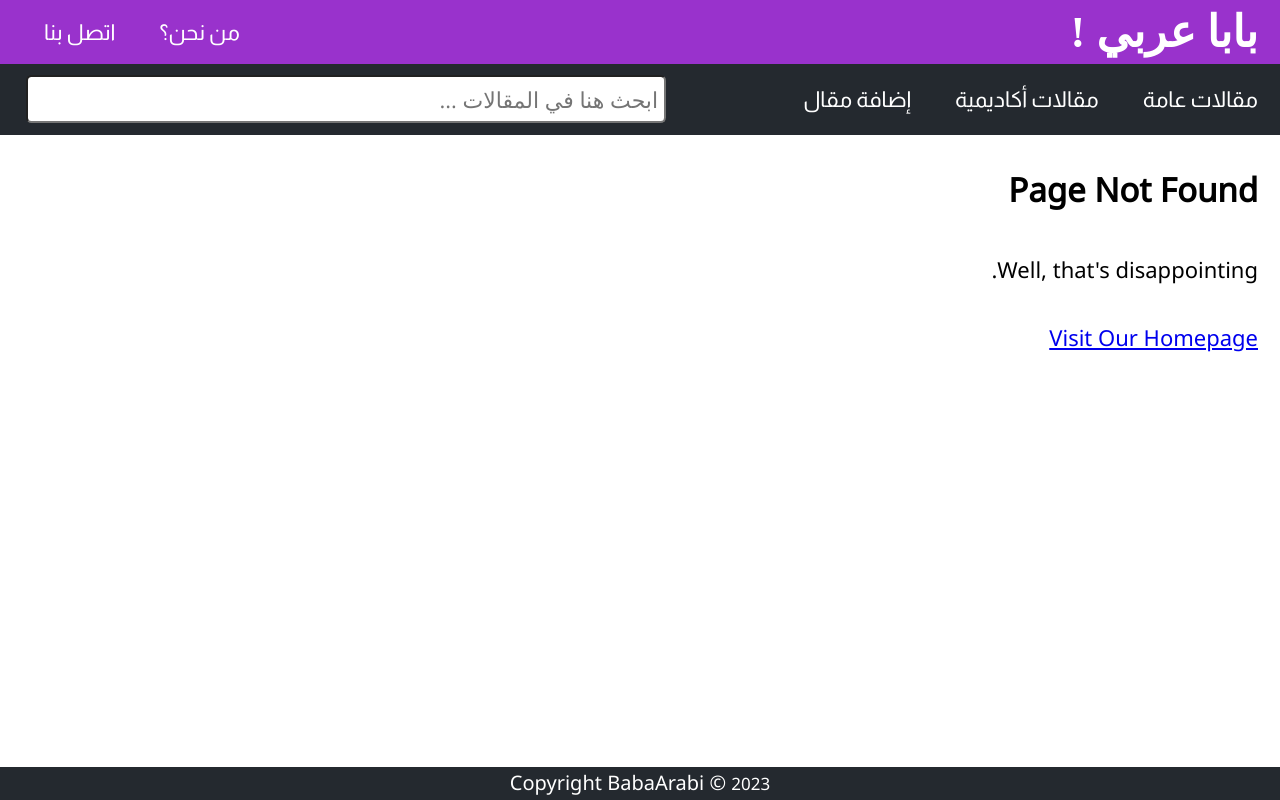
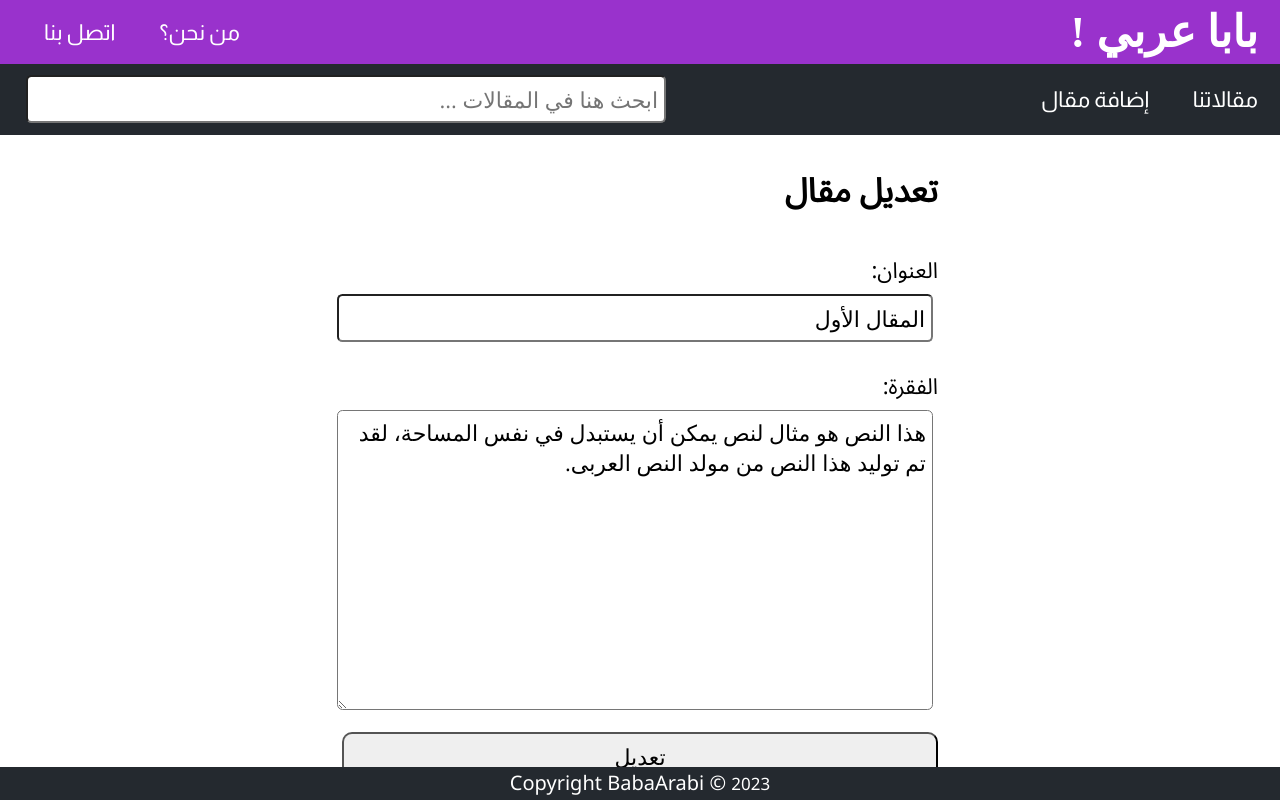
Before and after one commit to kurdiahmad/BabaArabi, a React (Create React App) app: page /edit/1 in a window 1280 px wide. Before the commit this address had no page. Built offline with nearby package versions, Linux system fonts and the light colour scheme; data requests are answered from the project's data file; a web font is replaced by a local one.

Commit message:
axios test

```diff
--- /dev/null
+++ b/data/db.json
@@ -0,0 +1,22 @@
+{
+  "posts": [
+    {
+      "id": 1,
+      "title": "المقال الأول",
+      "datetime": "July 01, 2021 11:17:36 AM",
+      "body": "هذا النص هو مثال لنص يمكن أن يستبدل في نفس المساحة، لقد تم توليد هذا النص من مولد النص العربى."
+    },
+    {
+      "id": 2,
+      "title": "المقال الثاني",
+      "datetime": "July 01, 2021 11:17:36 AM",
+      "body": "هذا النص هو مثال لنص يمكن أن يستبدل في نفس المساحة، لقد تم توليد هذا النص من مولد النص العربى."
+    },
+    {
+      "id": 3,
+      "title": "المقال الثالث",
+      "datetime": "February 19, 2023 10:49:39 AM",
+      "body": "يمكن أن يستبدل في نفس المساحة، لقد تم توليد هذا النص من مولد النص العربى."
+    }
+  ]
+}
--- a/package.json
+++ b/package.json
@@ -6,11 +6,12 @@
     "@testing-library/jest-dom": "^5.16.5",
     "@testing-library/react": "^13.4.0",
     "@testing-library/user-event": "^13.5.0",
+    "axios": "^1.3.3",
     "date-fns": "^2.29.3",
     "react": "^18.2.0",
     "react-dom": "^18.2.0",
     "react-router-dom": "^6.8.1",
-    "react-scripts": "5.0.1",
+    "react-scripts": "^5.0.1",
     "web-vitals": "^2.1.4"
   },
   "scripts": {
--- a/src/App.js
+++ b/src/App.js
@@ -2,45 +2,47 @@
 import Home from './Home';
 import NewPost from './NewPost';
 import PostPage from './PostPage';
+import EditPost from './EditPost';
 import About from './About';
 import Missing from './Missing';
 import { Route, Routes, useNavigate } from 'react-router-dom';
 import { useState, useEffect } from 'react';
 import { format } from 'date-fns';
 import Contact from './Contact';
+import api from './api/posts';
+
 
 function App() {
-  const [posts, setPosts] = useState([
-    {
-      id: 1,
-      title: "المقال الأول",
-      datetime: "July 01, 2021 11:17:36 AM",
-      body: "هذا النص هو مثال لنص يمكن أن يستبدل في نفس المساحة، لقد تم توليد هذا النص من مولد النص العربى."
-    },
-    {
-      id: 2,
-      title: "المقال الثاني",
-      datetime: "July 01, 2021 11:17:36 AM",
-      body: "هذا النص هو مثال لنص يمكن أن يستبدل في نفس المساحة، لقد تم توليد هذا النص من مولد النص العربى."
-    },
-    {
-      id: 3,
-      title: "المقال الثالث",
-      datetime: "July 01, 2021 11:17:36 AM",
-      body: "هذا النص هو مثال لنص يمكن أن يستبدل في نفس المساحة، لقد تم توليد هذا النص من مولد النص العربى."
-    },
-    {
-      id: 4,
-      title: "المقال الرابع",
-      datetime: "July 01, 2021 11:17:36 AM",
-      body: "هذا النص هو مثال لنص يمكن أن يستبدل في نفس المساحة، لقد تم توليد هذا النص من مولد النص العربى."
-    }
-  ])
+  const [posts, setPosts] = useState([]);
   const [search, setSearch] = useState('');
   const [searchResults, setSearchResults] = useState([]);
   const [postTitle, setPostTitle] = useState('');
   const [postBody, setPostBody] = useState('');
+  const [editTitle, setEditTitle] = useState('');
+  const [editBody, setEditBody] = useState('');
   const navigate = useNavigate();
+
+  useEffect(()=>{
+    const fetchPosts = async () => {
+      try{
+        const response = await api.get('/posts');
+        // axios do the json step and it catches the error when they're not in the 200 range
+        // no need for this with axios: if (!response.ok) and no need for the json step
+        setPosts(response.data);
+      } catch (err) {
+        if (err.response){
+        //Not in the 200 response range
+        console.log(err.response.data);
+        console.log(err.response.status);
+        console.log(err.response.headers);
+        } else {
+          console.log(`Error: ${err.message}`);
+        }
+      }
+    }
+
+    fetchPosts();
+  },[])
 
   useEffect(() => {
     const filteredResults = posts.filter((post) =>
@@ -50,22 +52,50 @@
     setSearchResults(filteredResults.reverse());
   }, [posts, search])
 
-  const handleSubmit = (e) => {
+  const handleSubmit = async (e) => {
     e.preventDefault();
     const id = posts.length ? posts[posts.length - 1].id + 1 : 1;
     const datetime = format(new Date(), 'MMMM dd, yyyy pp');
     const newPost = { id, title: postTitle, datetime, body: postBody };
-    const allPosts = [...posts, newPost];
+
+    //AXIOS
+    try{
+      const response = await api.post('/posts', newPost);
+      const allPosts = [...posts, response.data];
       setPosts(allPosts);
       setPostTitle('');
       setPostBody('');
       navigate('/');
+    } catch (err) {
+      console.log(`Error: ${err.message}`);
+    }
   }
 
-  const handleDelete = (id) => {
+  const handleEdit = async (id) => {
+    const datetime = format(new Date(), 'MMMM dd, yyyy pp');
+    const updatedPost = { id, title: editTitle, datetime, body: editBody };
+    try{
+      const response = await api.put(`/posts/${id}`, updatedPost) //patch for specific field edit
+      setPosts(posts.map(post => post.id === id ? {...response.data } : post));
+      setEditTitle('');
+      setEditBody('');
+      navigate('/');
+    } catch (err) {
+      console.log(`Error: ${err.message}`);
+    }
+
+  }
+
+  const handleDelete = async (id) => {
+    try{
+      await api.delete(`/posts/${id}`);
       const postsList = posts.filter(post => post.id !== id);
       setPosts(postsList);
       navigate('/');
+    } catch(err){
+      console.log(`Error: ${err.message}`);
+    }
+
   }
 
   return (
@@ -88,6 +118,21 @@
             handleDelete={handleDelete}
           />} />
         </Route>
+
+        <Route path="edit">
+        <Route path=":id" element={
+        <EditPost
+          posts={posts}
+          handleEdit={handleEdit}
+          editTitle={editTitle}
+          setEditTitle={setEditTitle}
+          editBody={editBody}
+          setEditBody={setEditBody}
+         />
+        } />
+        </Route>
+
+
         <Route path="about" element={<About />} />
         <Route path="contact" element={<Contact />} />
         <Route path="*" element={<Missing />} />
--- /dev/null
+++ b/src/EditPost.js
@@ -0,0 +1,59 @@
+import { useEffect } from "react";
+import { useParams, Link } from "react-router-dom";
+
+const EditPost = ({
+  posts,
+  handleEdit,
+  editBody,
+  setEditBody,
+  editTitle,
+  setEditTitle,
+}) => {
+  const { id } = useParams();
+  const post = posts.find((post) => post.id.toString() === id);
+
+  useEffect(() => {
+    if (post) {
+      setEditTitle(post.title);
+      setEditBody(post.body);
+    }
+  }, [post, setEditTitle, setEditBody]);
+  return (
+    <main className="NewPost">
+      {editTitle &&
+        <>
+          <h2>تعديل مقال</h2>
+          <form className="newPostForm" onSubmit={(e) => e.preventDefault()}>
+            <label htmlFor="postTitle">العنوان:</label>
+            <input
+              id="postTitle"
+              type="text"
+              required
+              value={editTitle}
+              onChange={(e) => setEditTitle(e.target.value)}
+            />
+            <label htmlFor="postBody">الفقرة:</label>
+            <textarea
+              id="postBody"
+              required
+              value={editBody}
+              onChange={(e) => setEditBody(e.target.value)}
+            />
+            <button type="submit" onClick={() => handleEdit(post.id)}>تعديل</button>
+          </form>
+        </>
+      }
+      {!editTitle &&
+      <>
+        <h2>Post Not Found</h2>
+        <p>Well, that's disappointing.</p>
+        <p>
+            <Link to='/'>Visit Our Homepage</Link>
+        </p>
+      </>
+      }
+    </main>
+  );
+};
+
+export default EditPost;
--- a/src/Nav.js
+++ b/src/Nav.js
@@ -15,8 +15,8 @@
             </form>
             <ul>
                 <li><Link to="post">إضافة مقال </Link></li>
-                <li><Link to="/">مقالات أكاديمية</Link></li>
-                <li><Link to="/">مقالات عامة</Link></li>
+                {/* <li><Link to="/">مقالات أكاديمية</Link></li> */}
+                <li><Link to="/">مقالاتنا</Link></li>
 
             </ul>
         </nav>
--- a/src/PostPage.js
+++ b/src/PostPage.js
@@ -11,9 +11,10 @@
                         <h2>{post.title}</h2>
                         <p className="postDate">{post.datetime}</p>
                         <p className="postBody">{post.body}</p>
-                        {/* <button onClick={() => handleDelete(post.id)}>
-                            Delete Post
-                        </button> */}
+                        <Link to={`/edit/${post.id}`}> <button className="editButton"> تعديل المقال</button></Link>
+                        <button className="deleteButton" onClick={() => handleDelete(post.id)}>
+                            حذف المقال
+                        </button>
                     </>
                 }
                 {!post &&
--- /dev/null
+++ b/src/api/posts.js
@@ -0,0 +1,5 @@
+import axios from 'axios';
+
+export default axios.create({
+    baseURL: 'http://localhost:3500'
+});
--- a/src/index.css
+++ b/src/index.css
@@ -321,28 +321,37 @@
 
 .newPostForm button {
   margin-top: 1rem;
+  margin-bottom: 1rem;
   height: 48px;
   min-width: 48px;
   border-radius: 10px;
   padding: 0.5rem;
   font-size: 1rem;
   cursor: pointer;
+
 }
 
-.Missing h2, .PostPage h2,
-.Missing p, .PostPage p {
-  margin-bottom: 1rem;
+.Missing p, .PostPage p, .NewPost p {
+  margin-top: 1rem;
 }
 
 .PostPage button {
   height: 48px;
   min-width: 48px;
-  border-radius: 0.25rem;
+  border-radius: 0.3rem;
   padding: 0.5rem;
+  margin-right: 0.25rem;
   font-size: 1rem;
-  background-color: red;
   color: #fff;
   cursor: pointer;
+}
+
+.deleteButton{
+  background-color: red;
+}
+
+.editButton {
+  background-color: #333;
 }
 
 .statusMsg {
```
Also changed, not shown: 1 other file (tests, documents, lock files or other folders). Lines whose indentation alone changed are shown as unchanged.
